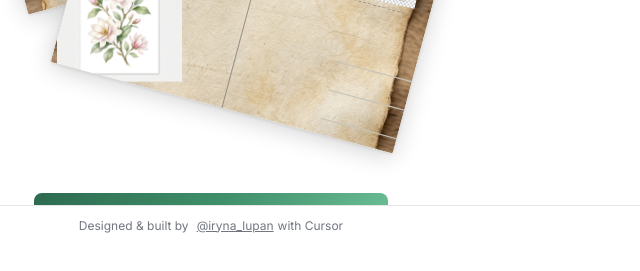
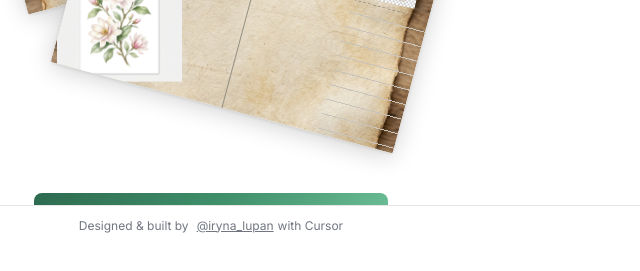
Before and after one commit to Kanishk07-23/think-of-you, a website: page index.html in a window 1280 px wide. Shown: the part 555-826 px from the top of the page, 429-1069 px from the left. Drawn offline with Linux system fonts and the light colour scheme; a web font is replaced by a local one.

Commit message:
fix: replace SVG addr-lines with CSS repeating-gradient lines perfectly aligned to text, expand message height, no more cutoff

```diff
--- a/style.css
+++ b/style.css
@@ -179,11 +179,8 @@
   transform: translate(-50%, -50%);
   width: 0.5px; height: 196px; background: #969084; pointer-events: none; z-index: 0;
 }
-/* The address-lines image — right side below the vertical divider */
-.pc-addr-lines {
-  position: absolute; left: 275px; top: 156px; z-index: 1;
-  width: 199px; height: 118px; object-fit: fill; pointer-events: none;
-}
+/* Address lines are now drawn by CSS gradient inside the message preview */
+.pc-addr-lines { display: none; }
 /* Stamp slot (dashed rectangle in top right) */
 .pc-stamp-slot {
   position: absolute; right: 20px; top: 28px; z-index: 1;
@@ -214,22 +211,33 @@
   width: 170.48%; height: 131.93%; object-fit: contain;
   transition: opacity 0.2s; mix-blend-mode: multiply; pointer-events: none;
 }
-/* Message area — right column, written over the address lines */
+
+/* Message area — right column, lines drawn by CSS gradient */
 .pc-message-preview {
-  position: absolute; left: 275px; top: 108px; z-index: 3;
-  width: 199px; height: 170px;
+  position: absolute; left: 275px; top: 110px; z-index: 3;
+  width: 196px; height: 180px;
+  /* Each row = 15px: 14px text + 1px ruled line at the bottom */
+  background-image: repeating-linear-gradient(
+    to bottom,
+    transparent 0px,
+    transparent 14px,
+    #c8c4bc 14px,
+    #c8c4bc 15px
+  );
   overflow: hidden; pointer-events: none;
 }
 .pc-message-preview-text {
   width: 100%; text-align: left;
-  font-family: 'Caveat', cursive; font-size: 14px; line-height: 18px;
+  font-family: 'Caveat', cursive; font-size: 12px; line-height: 15px;
   color: #5b5b5b; word-break: break-word; white-space: pre-wrap; margin: 0;
+  /* push text 1px above each line so baseline sits on the ruled line */
+  position: relative; top: -1px;
 }
-/* From label — bottom right of right column */
+/* From label — right column, below message area */
 .pc-label-from {
-  position: absolute; left: 275px; top: 296px;
+  position: absolute; left: 275px; top: 300px;
   display: flex; align-items: baseline; gap: 4px;
-  font-family: var(--font-script); font-size: 20px; line-height: 26px;
+  font-family: var(--font-script); font-size: 18px; line-height: 24px;
   color: #5b5b5b; pointer-events: none;
 }
 
```
